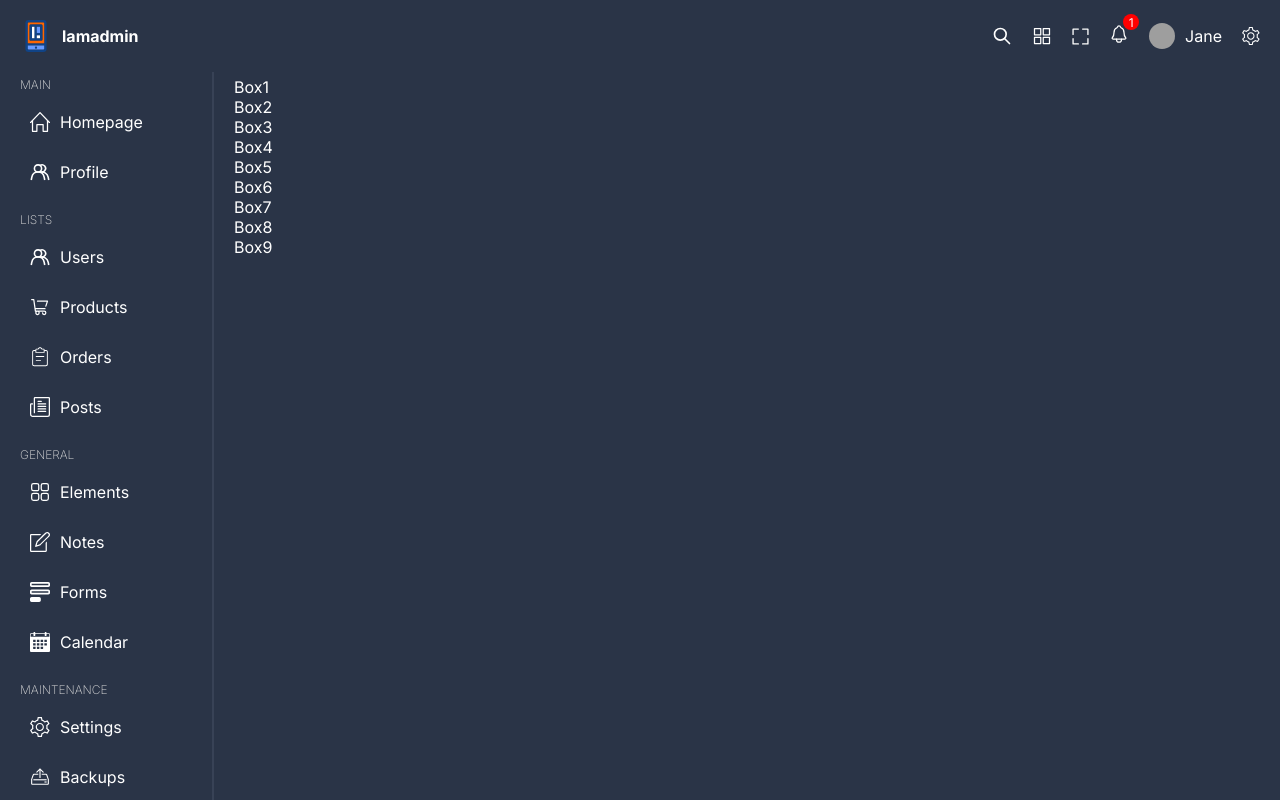
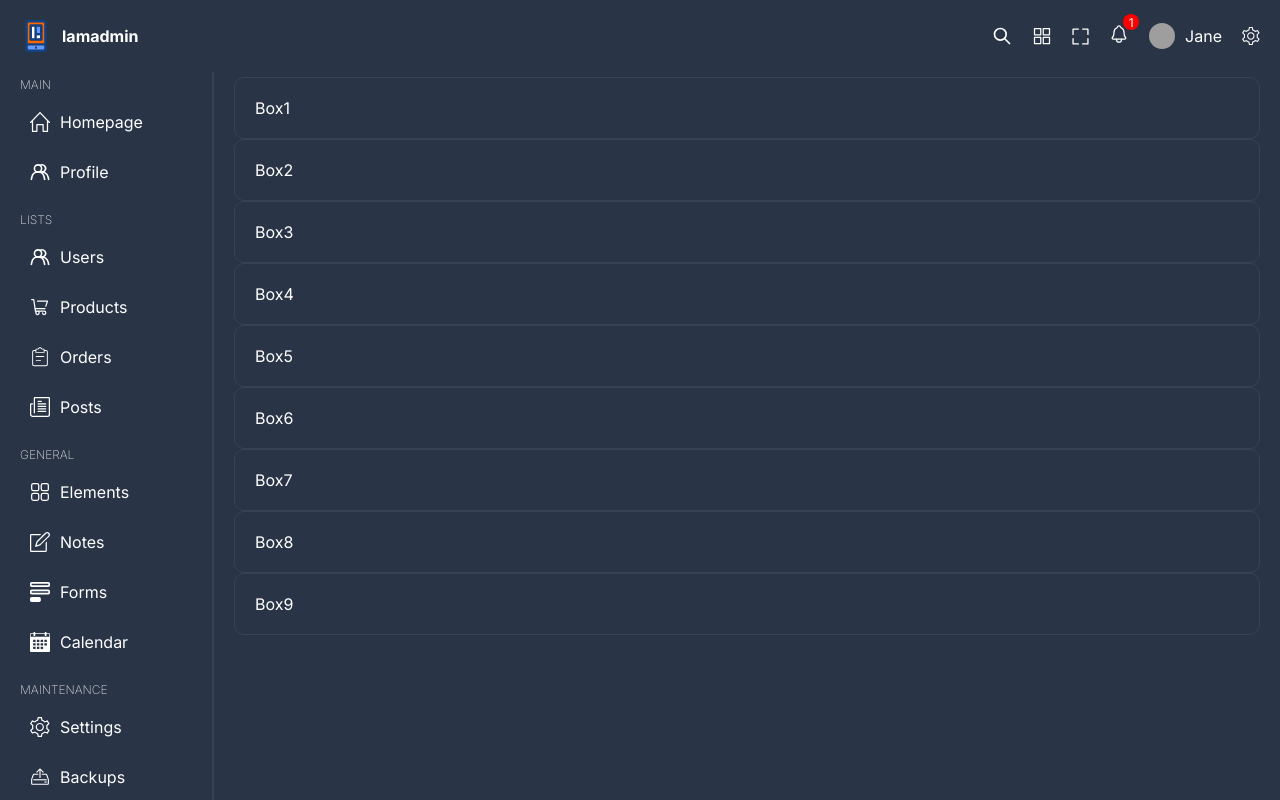
Before and after one commit to rrg1459/react-admin, a React (Vite) app: page / in a window 1280 px wide. Shown: the top 800 px of the page. Built offline with nearby package versions, Linux system fonts and the light colour scheme; grey boxes are pictures that could not be loaded.

Commit message:
Add first style to home

```diff
--- a/src/pages/home/home.scss
+++ b/src/pages/home/home.scss
@@ -1,2 +1,11 @@
+@import "../../styles/variables.scss";
+
 .home {
+
+  .box {
+    padding: 20px;
+    border-radius: 10px;
+    border: 1px solid $soft-bg;
+  }
+
 }
```
